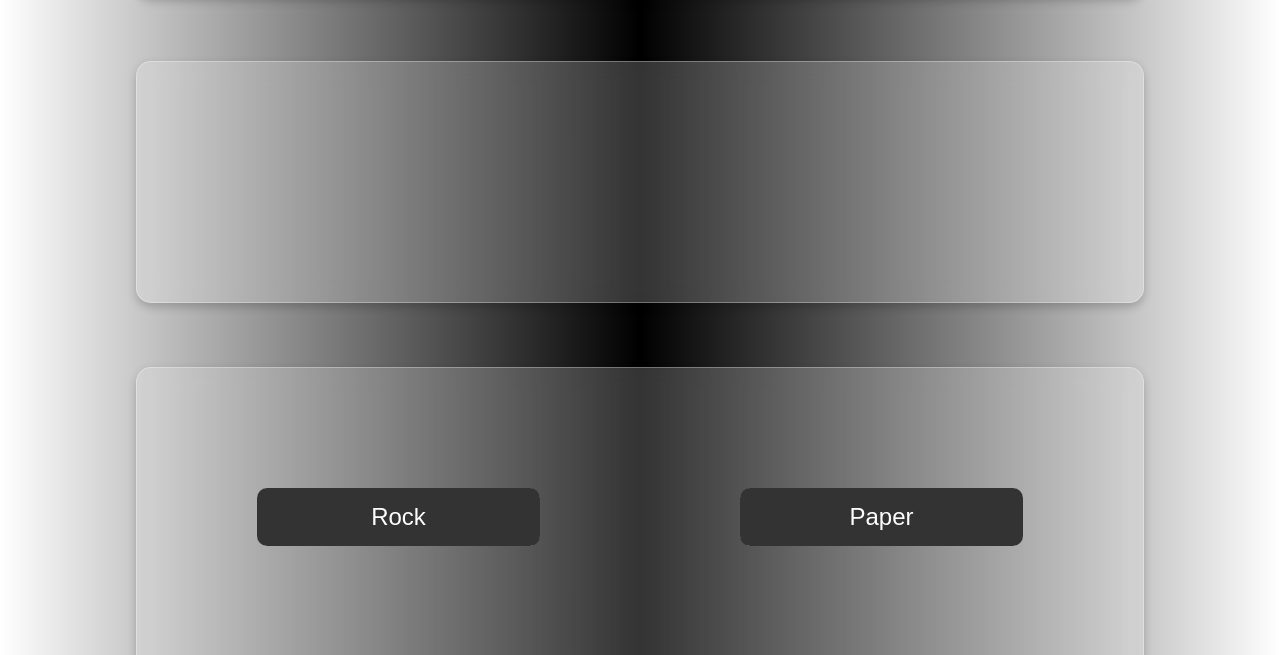
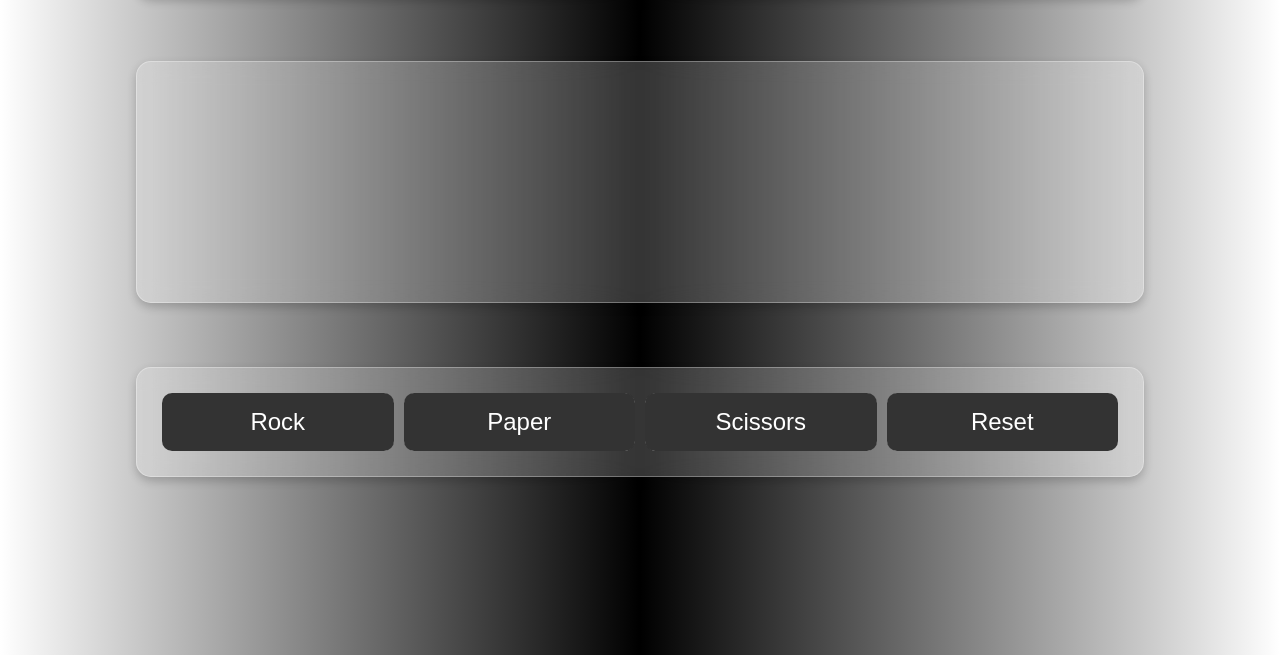
Before and after one commit to amestr1s/rpsui, a plain HTML site: page index.html in a window 1280 px wide. Shown: the part 145-800 px from the top of the page. Drawn offline with Linux system fonts and the light colour scheme.

Commit message:
Update styles.css

```diff
--- a/styles.css
+++ b/styles.css
@@ -45,7 +45,7 @@ flex: 1;
 }
 
 button {
-  margin: 100px;
+  margin: 5px;
   padding: 15px 40px;
   border: none;
   outline: none;
```
